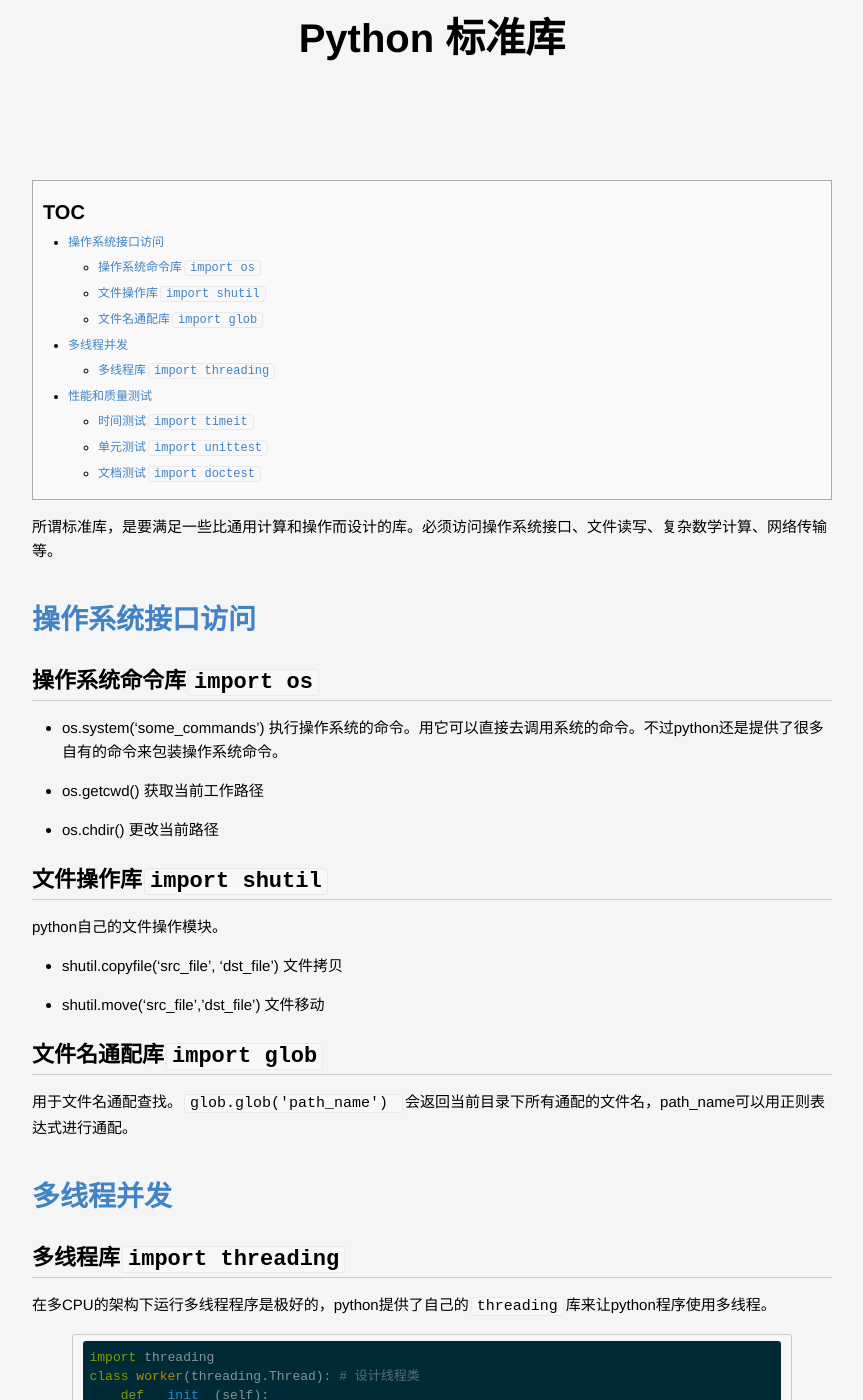
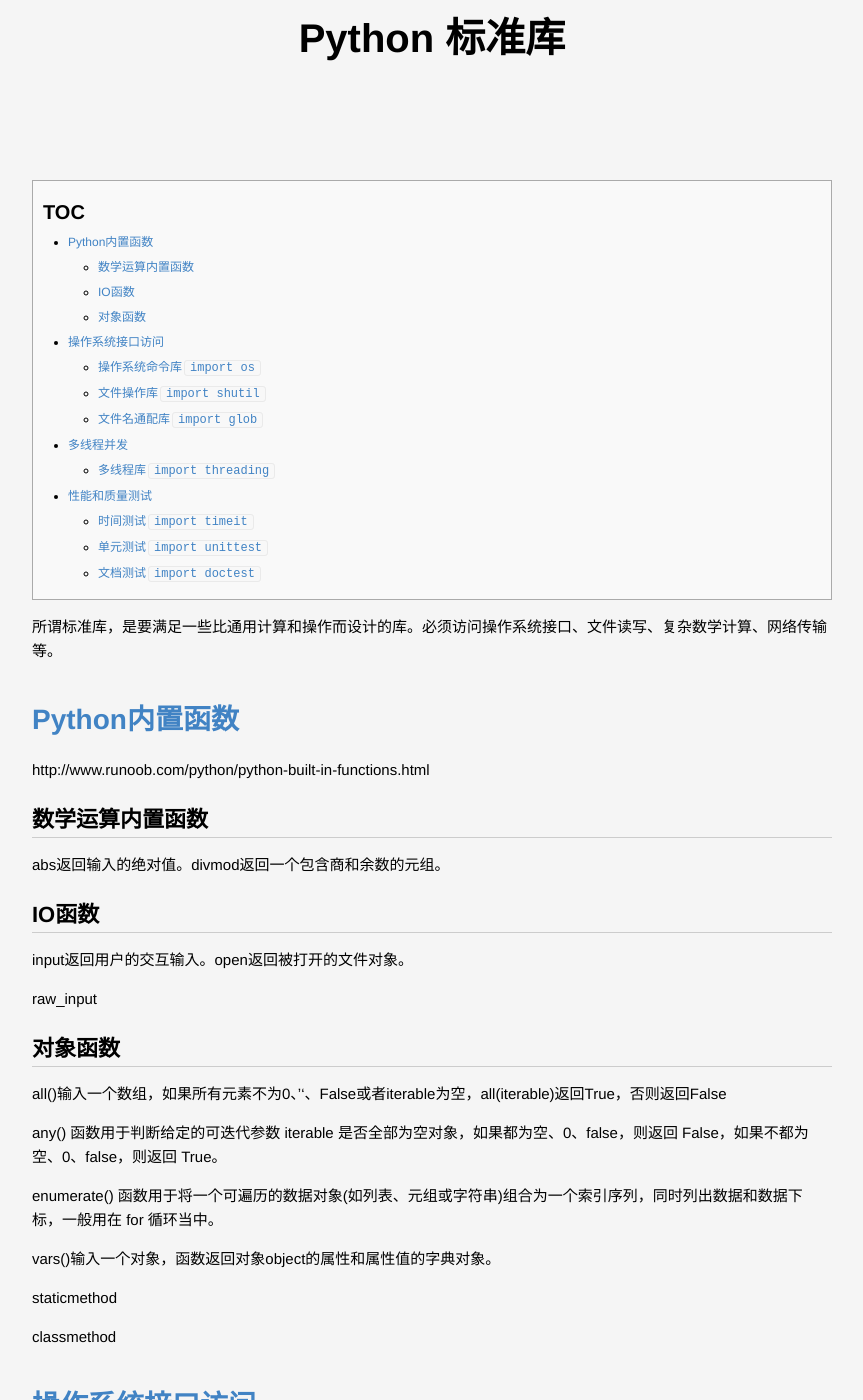
Before and after one commit to lucky521/blog, a Jekyll site: the page built from _posts/2015-06-10-python-standard-lib.markdown, in a window 1280 px wide and 1400 px high, scrolled down 198 px. Shown: the whole window, without its empty margins (208-1071 px from the left). Built offline with Jekyll 4.4.1, drawn with Linux system fonts in a browser that asks for light colours.

Commit message:
update blog

```diff
--- a/_posts/2015-06-10-python-standard-lib.markdown
+++ b/_posts/2015-06-10-python-standard-lib.markdown
@@ -5,6 +5,39 @@ categories: [design]
 layout: post
 ---
 所谓标准库，是要满足一些比通用计算和操作而设计的库。必须访问操作系统接口、文件读写、复杂数学计算、网络传输等。
+
+# Python内置函数
+
+http://www.runoob.com/python/python-built-in-functions.html
+
+## 数学运算内置函数
+
+abs返回输入的绝对值。divmod返回一个包含商和余数的元组。
+
+## IO函数
+
+input返回用户的交互输入。open返回被打开的文件对象。
+
+raw_input
+
+
+
+
+## 对象函数
+
+all()输入一个数组，如果所有元素不为0、''、False或者iterable为空，all(iterable)返回True，否则返回False
+
+any() 函数用于判断给定的可迭代参数 iterable 是否全部为空对象，如果都为空、0、false，则返回 False，如果不都为空、0、false，则返回 True。
+
+enumerate() 函数用于将一个可遍历的数据对象(如列表、元组或字符串)组合为一个索引序列，同时列出数据和数据下标，一般用在 for 循环当中。
+
+vars()输入一个对象，函数返回对象object的属性和属性值的字典对象。
+
+staticmethod
+
+classmethod
+
+
 
 # 操作系统接口访问
 
@@ -22,6 +55,8 @@ python自己的文件操作模块。
 
 ## 文件名通配库`import glob`
 用于文件名通配查找。`glob.glob('path_name') `会返回当前目录下所有通配的文件名，path_name可以用正则表达式进行通配。
+
+
 
 
 
@@ -54,6 +89,8 @@ print 'Done'
 - `thrading.Condition`
 - `threading.Semaphore`
 - `import Queue` 这是一个同步的、线程安全的队列，用它作为线程之间的数据共享更方便。
+
+
 
 
 
--- a/_posts/2017-10-14-deep-learning.markdown
+++ b/_posts/2017-10-14-deep-learning.markdown
@@ -6,10 +6,12 @@ layout: post
 
 这几年深度神经网络在解决模式识别问题上有很大突破，比如计算机视觉和语音识别领域。一个重要的原因是“卷积神经网络”的应用。
 
+一般的回归预测问题常用标准神经网络模型(Standard NN)，图片分类问题常用卷积神经网络(CNN)，语音识别问题常用递归神经网络(RNN)。
+
 
 # 神经网络的基本构成
 
-这是一个演示神经网络工作的WEB界面，通过它可以了解到神经网络的基本构成和工作流程。
+这是一个演示神经网络工作的[WEB界面。](http://playground.tensorflow.org/)，通过它可以了解到神经网络的基本构成和工作流程。
 
 ![NN-playground]({{ site.baseurl }}/images/nn-playground.png)
 
--- a/_posts/2017-12-01-opencv.markdown
+++ b/_posts/2017-12-01-opencv.markdown
@@ -126,6 +126,8 @@ https://docs.opencv.org/master/d2/d64/tutorial_table_of_content_objdetect.html
 
 opencv3.3.0之后的DNN深度学习模块，用它可以进行图片分类或图片识别。下面这个链接是使用opencv_dnn模块进行图片分类的例子，其中使用的神经网络是Caffe实现的GoogLeNet。
 
+https://docs.opencv.org/master/d5/de7/tutorial_dnn_googlenet.html
+
 
 
 ## 人脸检测
```
